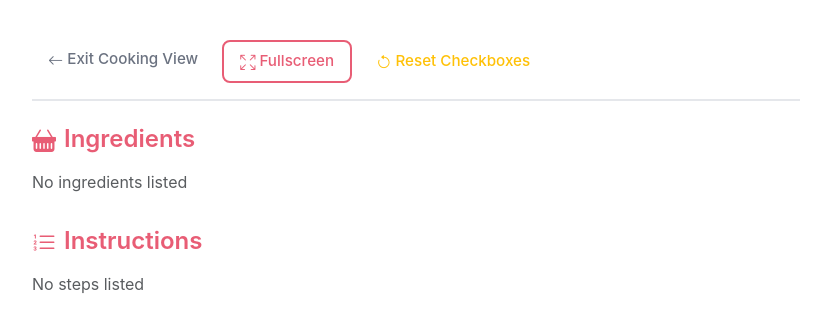
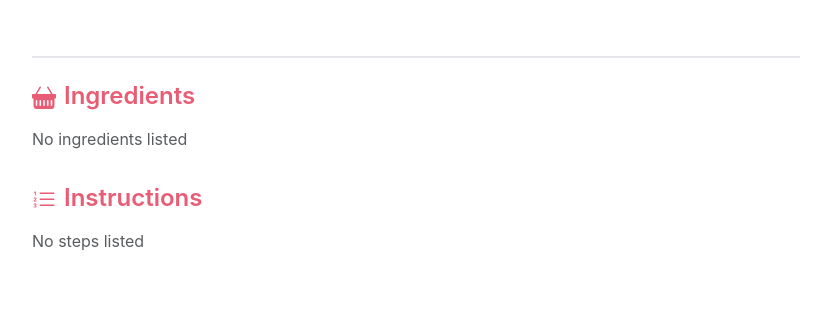
Before and after one commit to AdrianVollmer/Plated, a Django app: template src/plated/templates/recipes/recipe_cooking.html in a window 1280 px wide. Shown: the top 332 px of the page, without its empty margins (224-1055 px from the left). Run offline with Django 5.2, Linux system fonts and the light colour scheme; the template is opened without the code that fills it, so the values that code supplies are empty.

Commit message:
Improve cooking view
No Fullscreen

```diff
--- a/src/plated/static/cooking-view.js
+++ b/src/plated/static/cooking-view.js
@@ -1,5 +1,5 @@
 /**
- * Cooking View - Wake lock, fullscreen, and checkbox management
+ * Cooking View - Wake lock and checkbox management
  */
 
 (function () {
@@ -57,54 +57,6 @@
     window.addEventListener('beforeunload', () => {
         releaseWakeLock();
     });
-
-    // Fullscreen functionality
-    const fullscreenBtn = document.getElementById('fullscreenBtn');
-    const fullscreenText = document.getElementById('fullscreenText');
-    const cookingView = document.getElementById('cookingView');
-
-    if (fullscreenBtn && cookingView) {
-        fullscreenBtn.addEventListener('click', () => {
-            if (!document.fullscreenElement &&
-                !document.webkitFullscreenElement &&
-                !document.mozFullScreenElement) {
-                // Enter fullscreen
-                if (cookingView.requestFullscreen) {
-                    cookingView.requestFullscreen();
-                } else if (cookingView.webkitRequestFullscreen) {
-                    cookingView.webkitRequestFullscreen();
-                } else if (cookingView.mozRequestFullScreen) {
-                    cookingView.mozRequestFullScreen();
-                }
-            } else {
-                // Exit fullscreen
-                if (document.exitFullscreen) {
-                    document.exitFullscreen();
-                } else if (document.webkitExitFullscreen) {
-                    document.webkitExitFullscreen();
-                } else if (document.mozCancelFullScreen) {
-                    document.mozCancelFullScreen();
-                }
-            }
-        });
-
-        // Update button text based on fullscreen state
-        document.addEventListener('fullscreenchange', updateFullscreenButton);
-        document.addEventListener('webkitfullscreenchange', updateFullscreenButton);
-        document.addEventListener('mozfullscreenchange', updateFullscreenButton);
-
-        function updateFullscreenButton() {
-            if (document.fullscreenElement ||
-                document.webkitFullscreenElement ||
-                document.mozFullScreenElement) {
-                fullscreenText.textContent = 'Exit Fullscreen';
-                fullscreenBtn.querySelector('i').className = 'bi bi-fullscreen-exit';
-            } else {
-                fullscreenText.textContent = 'Fullscreen';
-                fullscreenBtn.querySelector('i').className = 'bi bi-arrows-fullscreen';
-            }
-        }
-    }
 
     // Checkbox state management
     const recipeId = window.location.pathname.split('/')[2]; // Extract recipe ID from URL
@@ -213,16 +165,6 @@
         });
     });
 
-    // Clear checkboxes button
-    const clearBtn = document.getElementById('clearCheckboxesBtn');
-    if (clearBtn) {
-        clearBtn.addEventListener('click', () => {
-            if (confirm('Clear all checkboxes?')) {
-                clearCheckboxStates();
-            }
-        });
-    }
-
     // Load saved checkbox states on page load
     loadCheckboxStates();
 })();
--- a/src/plated/templates/recipes/recipe_cooking.html
+++ b/src/plated/templates/recipes/recipe_cooking.html
@@ -61,12 +61,6 @@
             display: flex;
             align-items: center;
             gap: 0.25rem;
-        }
-
-        .cooking-controls {
-            display: flex;
-            gap: 0.5rem;
-            flex-wrap: wrap;
         }
 
         .cooking-section {
@@ -163,11 +157,6 @@
             text-decoration: line-through;
         }
 
-        .btn-cooking {
-            padding: 0.5rem 1rem;
-            font-size: 0.95rem;
-        }
-
         @media (max-width: 576px) {
             .cooking-view {
                 padding: 0.75rem;
@@ -212,18 +201,6 @@
         <!-- Header -->
         <div class="cooking-header">
             <h1 class="cooking-title">{{ recipe.title }}</h1>
-
-            <div class="cooking-controls">
-                <a href="{% url 'recipe_detail' recipe.pk %}" class="btn btn-sm btn-outline-secondary btn-cooking">
-                    <i class="bi bi-arrow-left"></i> {% trans "Exit Cooking View" %}
-                </a>
-                <button id="fullscreenBtn" class="btn btn-sm btn-outline-primary btn-cooking">
-                    <i class="bi bi-arrows-fullscreen"></i> <span id="fullscreenText">{% trans "Fullscreen" %}</span>
-                </button>
-                <button id="clearCheckboxesBtn" class="btn btn-sm btn-outline-warning btn-cooking">
-                    <i class="bi bi-arrow-counterclockwise"></i> {% trans "Reset Checkboxes" %}
-                </button>
-            </div>
         </div>
 
         <!-- Ingredients Section -->
```
